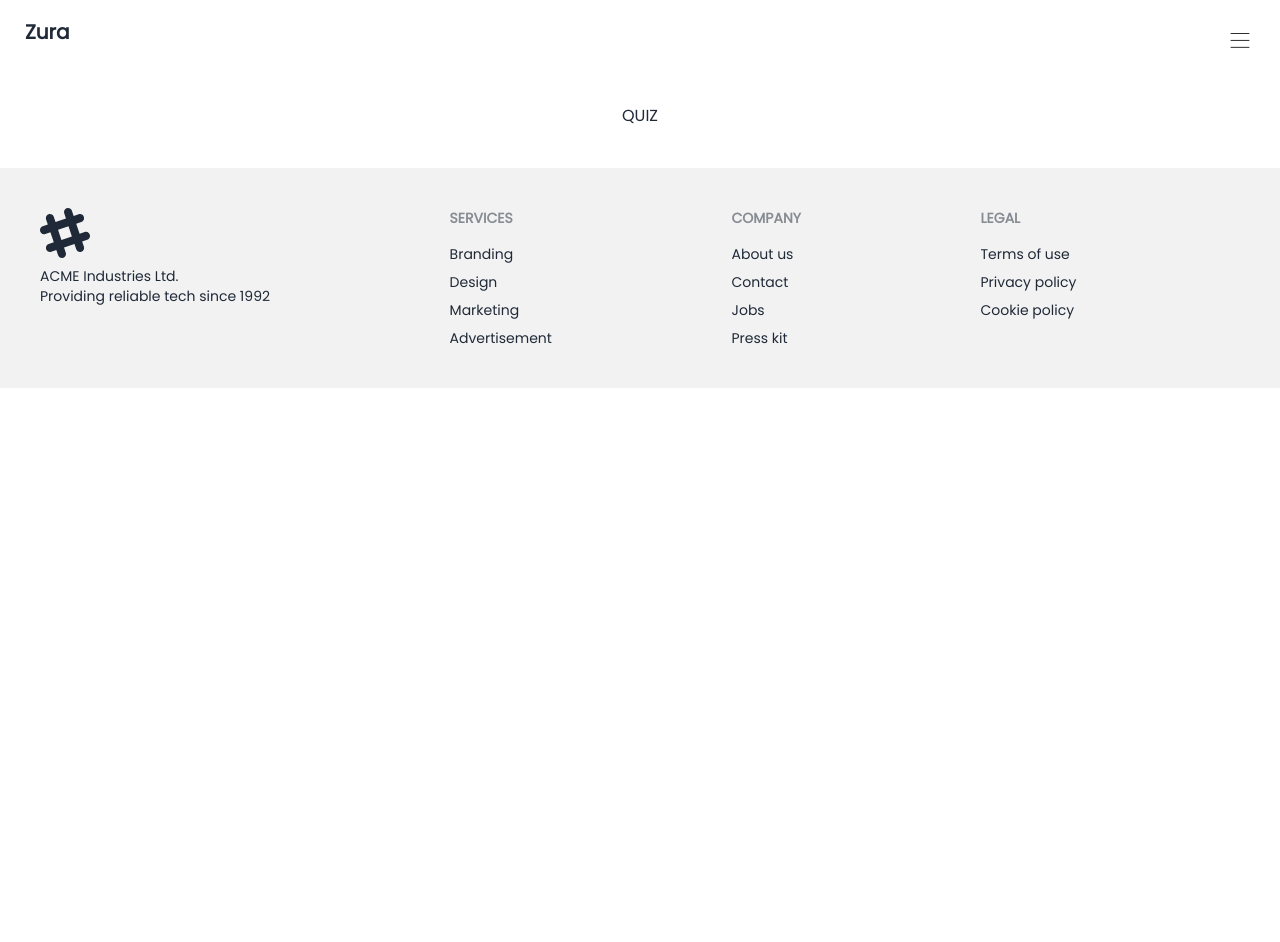
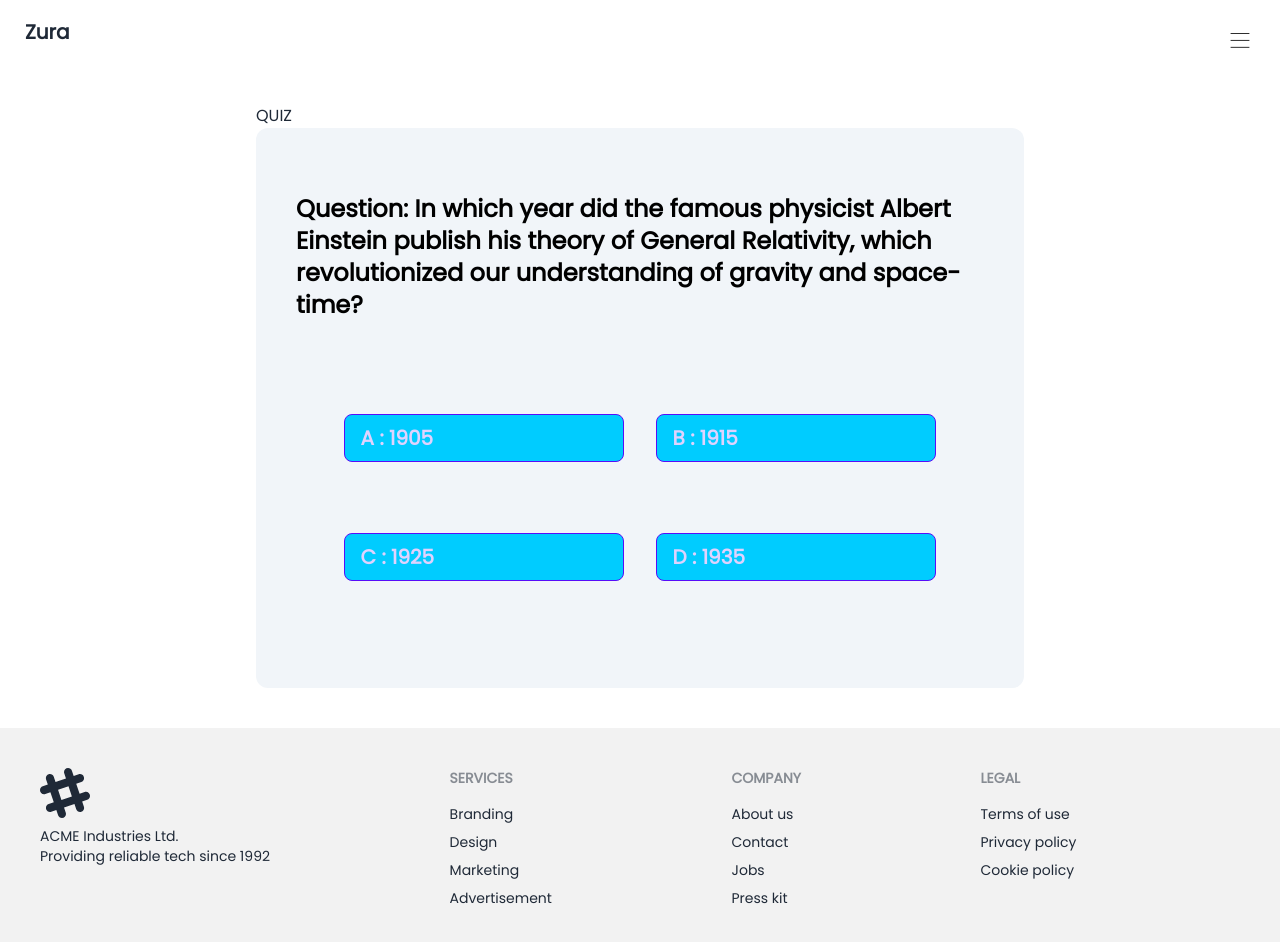
Before and after one commit to Tanmaydeep-Singh/Manta-X-Zura, a Next.js app: page /home in a window 1280 px wide. Shown: the top 942 px of the page. Before the commit the page ends 800 px from the top, so only its background shows below. Built offline with nearby package versions, Linux system fonts and the light colour scheme.

Commit message:
dev: quiz-box-base

```diff
--- /dev/null
+++ b/src/components/Quiz/QuizBoard/index.tsx
@@ -0,0 +1,14 @@
+import React from 'react'
+import QuestionBlock from './questionBlock'
+import OptionSection from './optionSection'
+
+function QuizBoard() {
+    return (
+        <div className='flex flex-col justify-around  w-[96vw]  md:w-[80vw] lg:w-[60vw] bg-slate-100 md:h-[70vh]  rounded-xl text-black p-10 '>
+                <QuestionBlock />
+                <OptionSection />
+        </div>
+    )
+}
+
+export default QuizBoard
--- /dev/null
+++ b/src/components/Quiz/QuizBoard/optionButton.tsx
@@ -0,0 +1,16 @@
+import { motion } from 'framer-motion';
+import React from 'react'
+
+function OptionButton( props: { option: string, value:string}) {
+    const {option, value } = props;
+    console.log("key",option)
+  return (
+    <motion.div
+    whileHover={{ scale: 1.1 }}
+    transition={{ type: "spring", stiffness: 400, damping: 10 }}
+    className='btn btn-primary bg-[#00ccff] hover:bg-[#00ccff] text-left w-[90%] font-semibold md:text-xl flex justify-start  '> {option} : {value} </motion.div>
+  )
+}
+
+
+export default OptionButton
--- /dev/null
+++ b/src/components/Quiz/QuizBoard/optionSection.tsx
@@ -0,0 +1,15 @@
+import React from 'react'
+import OptionButton from './optionButton'
+
+function OptionSection() {
+  return (
+    <div className='h-[40vh] grid justify-items-center align-content-space-evenly items-center md:grid-cols-2 my-4 md:m-8'>
+        <OptionButton option="A" value="1905" />
+        <OptionButton option='B' value="1915"/>
+        <OptionButton option='C' value="1925"/>
+        <OptionButton option='D' value="1935"/>
+    </div>
+  )
+}
+
+export default OptionSection
--- /dev/null
+++ b/src/components/Quiz/QuizBoard/questionBlock.tsx
@@ -0,0 +1,14 @@
+import React from 'react'
+
+function QuestionBlock() {
+  return (
+    <div className='h-[30vh] flex items-center font-semibold text-lg md:text-2xl'>
+        <h1>
+            <span> Question: </span>
+            <span> In which year did the famous physicist Albert Einstein publish his theory of General Relativity, which revolutionized our understanding of gravity and space-time?</span>
+        </h1>
+    </div>
+  )
+}
+
+export default QuestionBlock
--- a/src/components/Quiz/index.tsx
+++ b/src/components/Quiz/index.tsx
@@ -1,8 +1,11 @@
 import React from 'react'
+import QuizBoard from './QuizBoard'
 
 function Quiz() {
   return (
-    <div>QUIZ</div>
+    <div>QUIZ
+        <QuizBoard />
+    </div>
   )
 }
 
```
